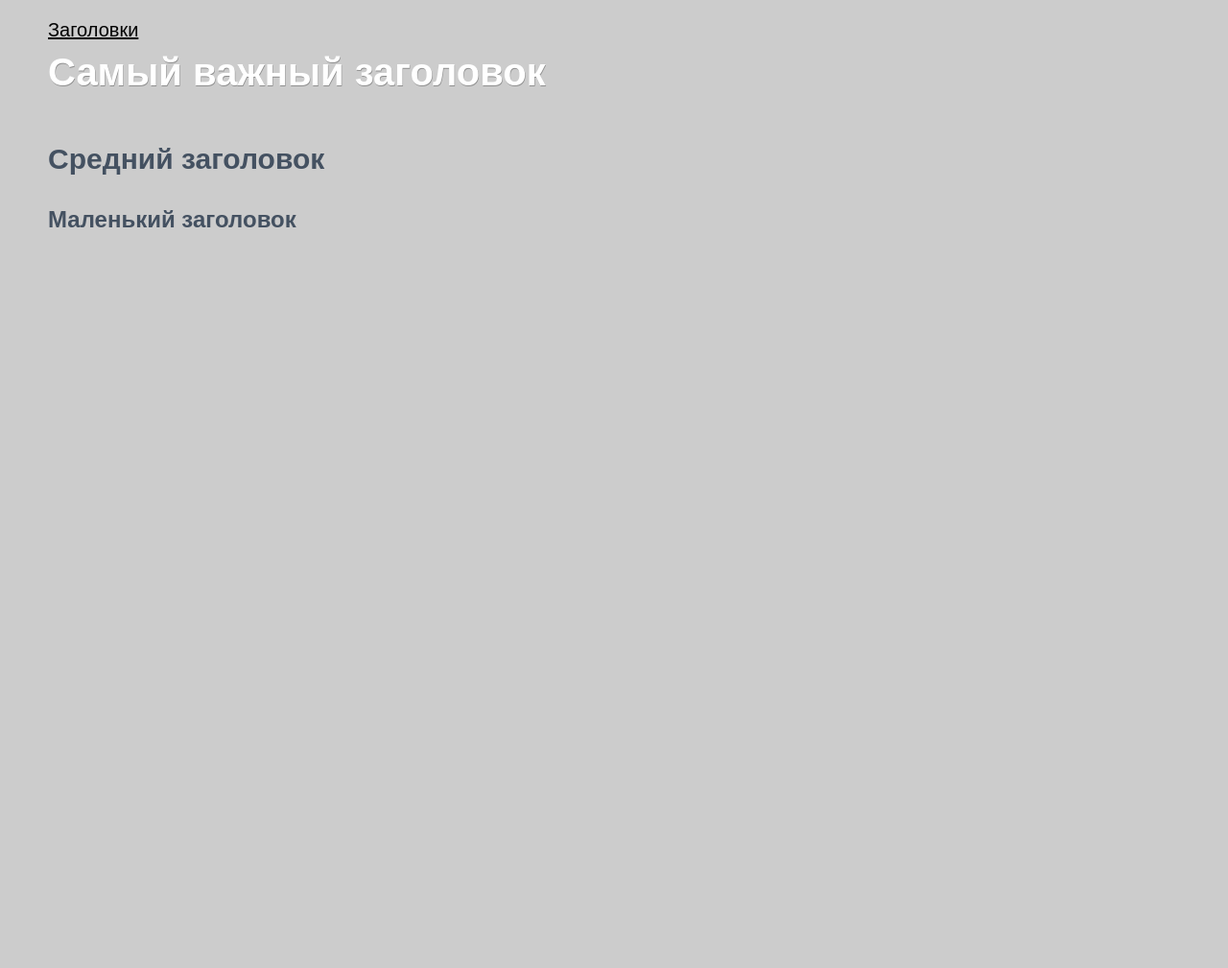
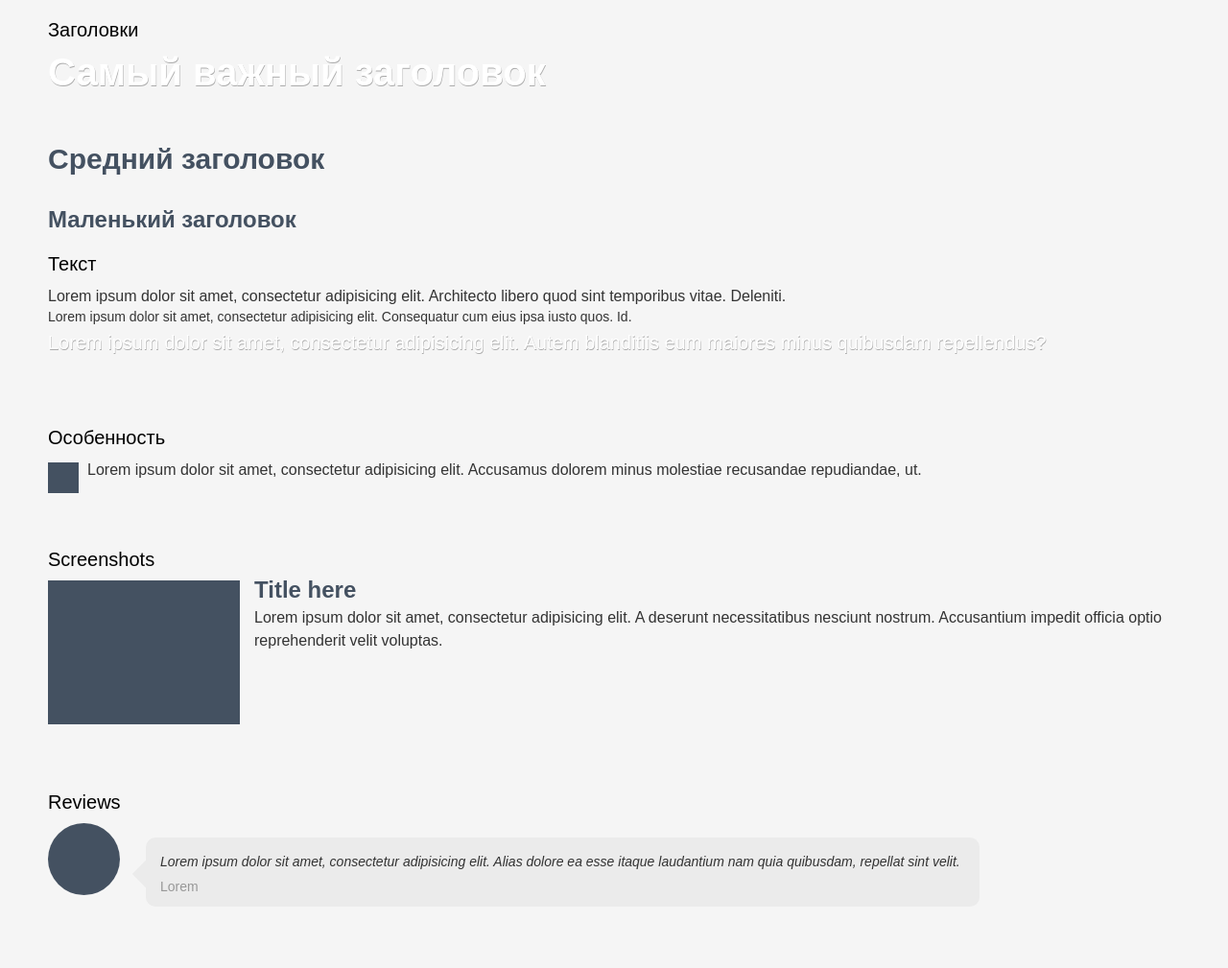
Before and after one commit to amsornet/Practice-SCSS, a website built with Parcel: page src/uikit.html in a window 1280 px wide. Shown: the whole page at 96% size. Before the commit the page ends 800 px from the top, so only its background shows below. Built offline with nearby package versions, Linux system fonts and the light colour scheme.

Commit message:
init reviews

```diff
--- /dev/null
+++ b/src/assets/styles/components/_feature.scss
@@ -0,0 +1,18 @@
+.feature {
+  @include p1();
+  padding-left: 4.1rem;
+  width: 100%;
+  position: relative;
+
+  &__text{
+    @include p1();
+
+  }
+
+  &::before {
+    content: url(../images/plus-icon.png);
+    position: absolute;
+    top: 0.4rem;
+    left: 0;
+  }
+}
--- /dev/null
+++ b/src/assets/styles/components/_review.scss
@@ -0,0 +1,60 @@
+.review {
+  background-color: $lightGreyBg;
+
+  display: flex;
+  flex-direction: column;
+  align-items: center;
+
+  @media ($tablet) {
+    flex-direction: row;
+  }
+
+  &__image {
+    margin-bottom: 2.6rem;
+
+    @include img();
+
+    width: 7.5rem;
+    aspect-ratio: 1;
+    border-radius: 50%;
+
+    @media  ($tablet) {
+      margin-right: 2.7rem;
+      flex-shrink: 0;
+    }
+  }
+
+  &__text {
+    position: relative;
+    padding: 1.6rem 2rem 1.2rem 1.5rem;
+    border-radius: 1rem;
+    background-color: $lightGrey;
+
+    @include p2();
+
+    &::before {
+      content: '';
+      position: absolute;
+      background-color: $lightGrey;
+      top: -1rem;
+      left: calc(50% - 1rem);
+      width: 2rem;
+      height: 2rem;
+      transform: rotate(45deg);
+
+      @media ($tablet) {
+        top: 2.8rem;
+        left: -1rem;
+      }
+    }
+
+    &-item {
+      font-style: italic;
+      margin-bottom: 0.8rem;
+    }
+
+    &-author {
+      color: $grey;
+    }
+  }
+}
--- /dev/null
+++ b/src/assets/styles/components/_screenshot.scss
@@ -0,0 +1,41 @@
+.screenshot {
+  display: flex;
+  flex-direction: column;
+
+  @media ($tablet) {
+    flex-direction: row;
+  }
+
+  &__image {
+    @include img();
+
+    height: 15rem;
+
+
+    margin-bottom: 1.5rem;
+    margin-right: 1.5rem;
+
+    @media ($tablet) {
+      flex-shrink: 0;
+      width: 20rem;
+      margin-bottom: 0;
+    }
+
+  }
+
+  &__text {
+    margin-top: -0.5rem;
+
+  }
+
+  &__title {
+    @include h3();
+    margin-bottom: 0.2rem;
+
+  }
+
+  &__description {
+    @include p1();
+  }
+
+}
--- a/src/assets/styles/components/index.scss
+++ b/src/assets/styles/components/index.scss
@@ -0,0 +1,3 @@
+@import './feature';
+@import './screenshot';
+@import './review';
--- a/src/assets/styles/uikit.scss
+++ b/src/assets/styles/uikit.scss
@@ -14,7 +14,7 @@
     font-size: 2rem;
     margin-bottom: 1rem;
     margin-top: 2rem;
-    text-decoration: underline;
+    //text-decoration: underline;
 }
 
 .h1 {
@@ -28,3 +28,15 @@
 .h3 {
     @include h3();
 }
+
+.p1 {
+    @include p1();
+}
+
+.p2 {
+    @include p2();
+}
+
+.lead {
+    @include lead();
+}
--- a/src/assets/styles/utils/_mixins.scss
+++ b/src/assets/styles/utils/_mixins.scss
@@ -24,3 +24,32 @@
   font-size: 2.4rem;
   line-height: 1.25;
 }
+
+@mixin p1 ($color: $textColor) {
+  font-size: 1.6rem;
+  color: $color;
+  line-height: 1.5;
+}
+
+@mixin p2($color: $textColor) {
+  font-size: 1.4rem;
+  color: $color;
+  line-height: 1.29;
+}
+
+@mixin lead($color: $white) {
+  font-size: 2rem;
+  line-height: 1.8;
+  color: $color;
+  text-shadow: $mainShadow;
+
+}
+
+@mixin img($bg: $primaryColor) {
+  width: 100%;
+  object-fit: cover;
+  object-position: center;
+  background-color: $bg;
+
+
+}
--- a/src/assets/styles/utils/_vars.scss
+++ b/src/assets/styles/utils/_vars.scss
@@ -1,6 +1,10 @@
 // colors
 $white: #fff;
 $grey: #989898;
+$lightGrey: #ebebeb;
+$lightGreyBg: #f5f5f5;
+
+
 $primaryColor: #445161;
 $secondaryColor: #445162;
 $textColor: #333333;
--- a/src/uikit.html
+++ b/src/uikit.html
@@ -6,13 +6,49 @@
         <title>ui kit</title>
         <link rel="stylesheet" href="./assets/styles/uikit.scss" />
     </head>
-    <body style="background-color: #ccc;">
+    <body style="background-color: #f5f5f5;">
       <div class="container">
         <div class="ui__title">Заголовки</div>
         <h1 class="h1">Самый важный заголовок</h1>
         <h2 class="h2">Средний заголовок</h2>
         <h3 class="h3">Маленький заголовок</h3>
 
+        <div class="ui__title">Текст</div>
+        <p class="p1">Lorem ipsum dolor sit amet, consectetur adipisicing elit. Architecto libero quod sint temporibus vitae. Deleniti.</p>
+
+        <p class="p2">Lorem ipsum dolor sit amet, consectetur adipisicing elit. Consequatur cum eius ipsa iusto quos. Id.</p>
+
+        <p class="lead">Lorem ipsum dolor sit amet, consectetur adipisicing elit. Autem blanditiis eum maiores minus quibusdam repellendus?</p>
+
+        <div class="divider"></div>
+        <div class="ui__title">Особенность</div>
+        <div class="feature">
+          <p class="feature__text">
+          Lorem ipsum dolor sit amet, consectetur adipisicing elit. Accusamus dolorem minus molestiae recusandae repudiandae, ut.
+          </p>
+        </div>
+
+        <div class="divider"></div>
+        <div class="ui__title">Screenshots</div>
+        <div class="screenshot">
+          <div class="screenshot__image"></div>
+          <div class="screenshot__text">
+            <h3 class="screenshot__title">Title here</h3>
+            <p class="screenshot__description">Lorem ipsum dolor sit amet, consectetur adipisicing elit. A deserunt necessitatibus nesciunt nostrum. Accusantium impedit officia optio reprehenderit velit voluptas.</p>
+          </div>
+        </div>
+
+        <div class="divider"></div>
+        <div class="ui__title">Reviews</div>
+        <div class="review">
+          <div class="review__image"></div>
+          <div class="review__text">
+            <p class="review__text-item">Lorem ipsum dolor sit amet, consectetur adipisicing elit. Alias dolore ea esse itaque laudantium nam quia quibusdam, repellat sint velit.</p>
+            <p class="review__text-author">Lorem</p>
+          </div>
+        </div>
+
+        <div class="divider"></div>
       </div>
     </body>
 </html>
```
Also changed, not shown: src/assets/images/plus-icon.png (added), 1 other file.
